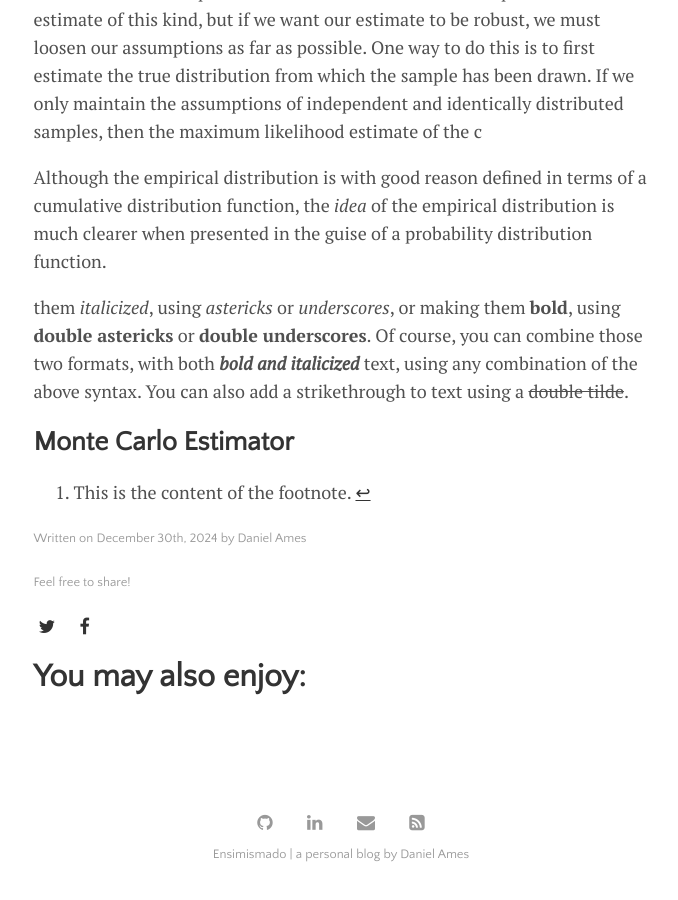
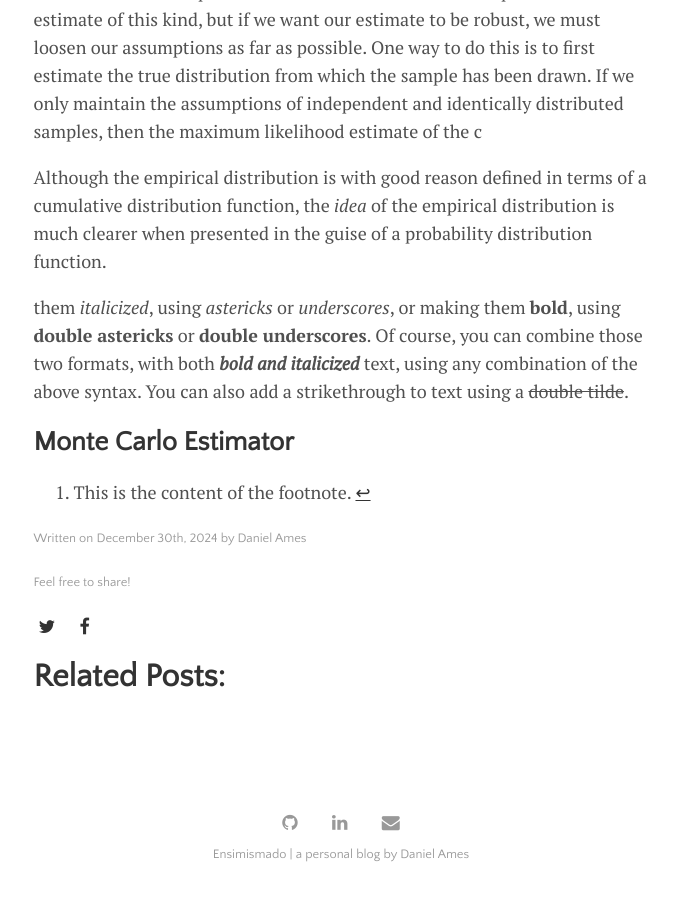
Before and after one commit to DanielAmes/DanielAmes.github.io, a Jekyll site: the page built from _posts/2024-12-30-monte-carlo.md, in a window 1280 px wide and 900 px high, scrolled down 1419 px. Shown: the whole window, without its empty margins (299-977 px from the left). Built offline with Jekyll 4.4.1, drawn with Linux system fonts in a browser that asks for light colours; formulas are drawn with MathJax 3.

Commit message:
Removed unnecessary social media links

```diff
--- a/_data/settings.yml
+++ b/_data/settings.yml
@@ -4,7 +4,7 @@ disqus:
   disqus_shortname: 'https-lenpaul-github-io-lagrange'
 
 # If you are not using Google Analytics, please change 'google-ID' to an empty string
-google-ID: 'UA-112060364-1'
+google-ID: ''
 
 menu:
 - {name: 'About',   url: 'about.html'}
@@ -16,7 +16,7 @@ social:
 - {icon: 'github',     link: 'https://github.com/DanielAmes'}
 - {icon: 'linkedin',   link: 'https://www.linkedin.com/in/daniel-ames-69b49533a/'}
 - {icon: 'envelope',   link: 'mailto:ames7799@gmail.com'}
-- {icon: 'rss-square', link: '/feed.xml'}
+# - {icon: 'rss-square', link: '/feed.xml'}
 # - {icon: 'rss-square', link: '/rss-feed.xml'}
 
 # Customize site text
@@ -26,6 +26,6 @@ pagination:
 
 sharing_button_prompt: 'Feel free to share!'
 
-related_posts: 'You may also enjoy:'
+related_posts: 'Related Posts:'
 
 post_date_prefix: 'Written on'
```
